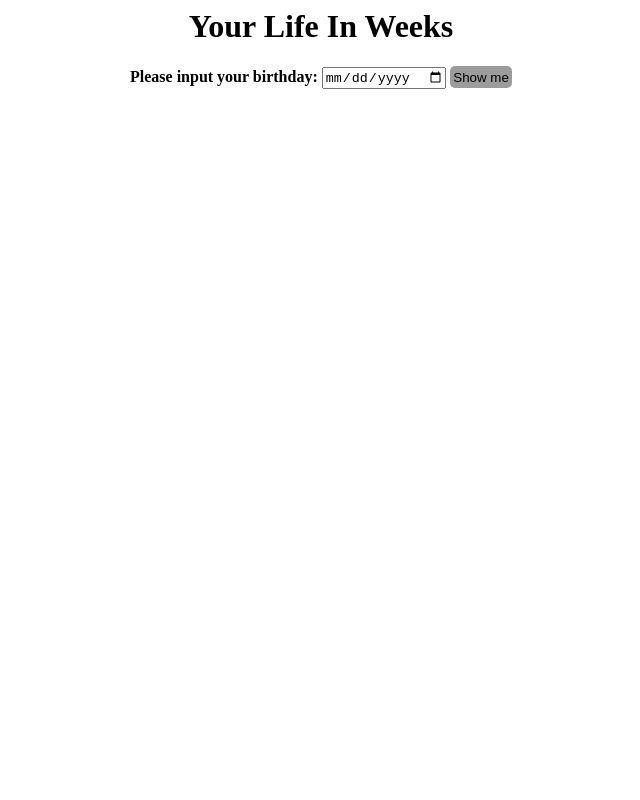
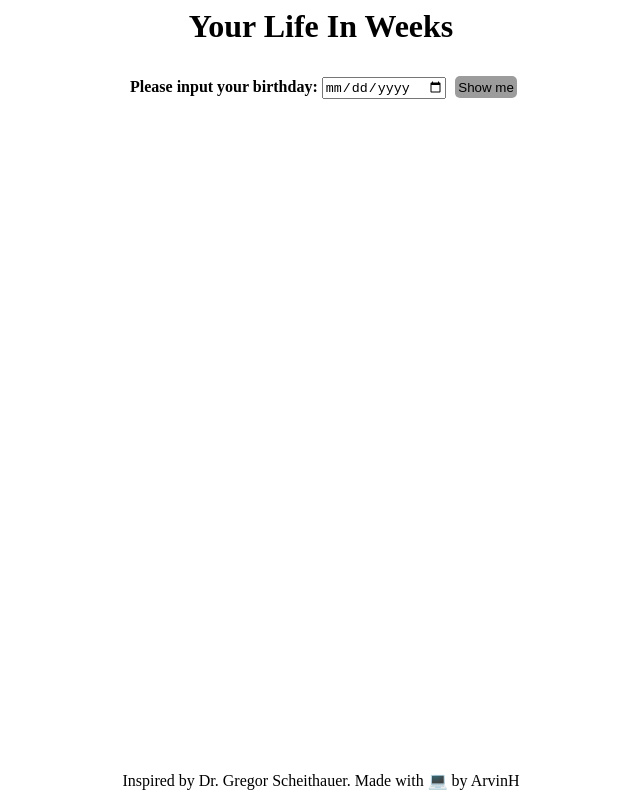
Before and after one commit to ArvinH/your-ilfe-in-weeks, a website built with Parcel: page index.html in a window 1280 px wide. Shown: the whole page, without its empty margins (319-959 px from the left). Built offline with nearby package versions, Linux system fonts and the light colour scheme.

Commit message:
fix: style

```diff
--- a/index.html
+++ b/index.html
@@ -8,10 +8,10 @@
 
   <body>
     <header><h1>Your Life In Weeks</h1></title></header>
-    <div id="app">
-			<div id="control-panel">
+    <div id="control-panel">
+			<div id="control-panel-input">
 				<label>Please input your birthday: <input type="date" /></label>
-			</dvi>
+			</div>
 
 			<button id="submitBtn">Show me</button>
     </div>
@@ -20,5 +20,8 @@
     <div id="legend"></div>
     <div id="weeks"></div>
     <script src="src/index.ts" type="module"></script>
+    <footer>
+      Inspired by <a href="https://towardsdatascience.com/how-to-visualize-the-rest-of-your-life-28f943b1f70b" rel="noopener noreferrer">Dr. Gregor Scheithauer</a>. Made with 💻 by ArvinH
+    </footer>
   </body>
 </html>
--- a/src/style.css
+++ b/src/style.css
@@ -27,9 +27,12 @@ body {
   color: var(--font-color);
 }
 
-#control-panel {
+#control-panel-input {
+  display: inline;
   font-size: 1rem;
   font-weight: bold;
+  padding-right: 5px;
+  padding-left: 5px;
 }
 
 #submitBtn {
@@ -38,6 +41,7 @@ body {
   border-radius: 5px;
   background-color: var(--btn-background-color);
   cursor: pointer;
+  margin-top: 10px;
 }
 
 #submitbtn:hover {
@@ -59,3 +63,21 @@ body {
 #info strong:nth-child(2) {
   color: var(--rest-weeks-font-color);
 }
+
+#week {
+  margin-bottom: 50px;
+}
+
+footer {
+  width: 100%;
+  text-align: center;
+  position: fixed;
+  left: 0px;
+  right: 0px;
+  bottom: 10px;
+}
+
+a {
+  text-decoration: none;
+  color: inherit;
+}
```
